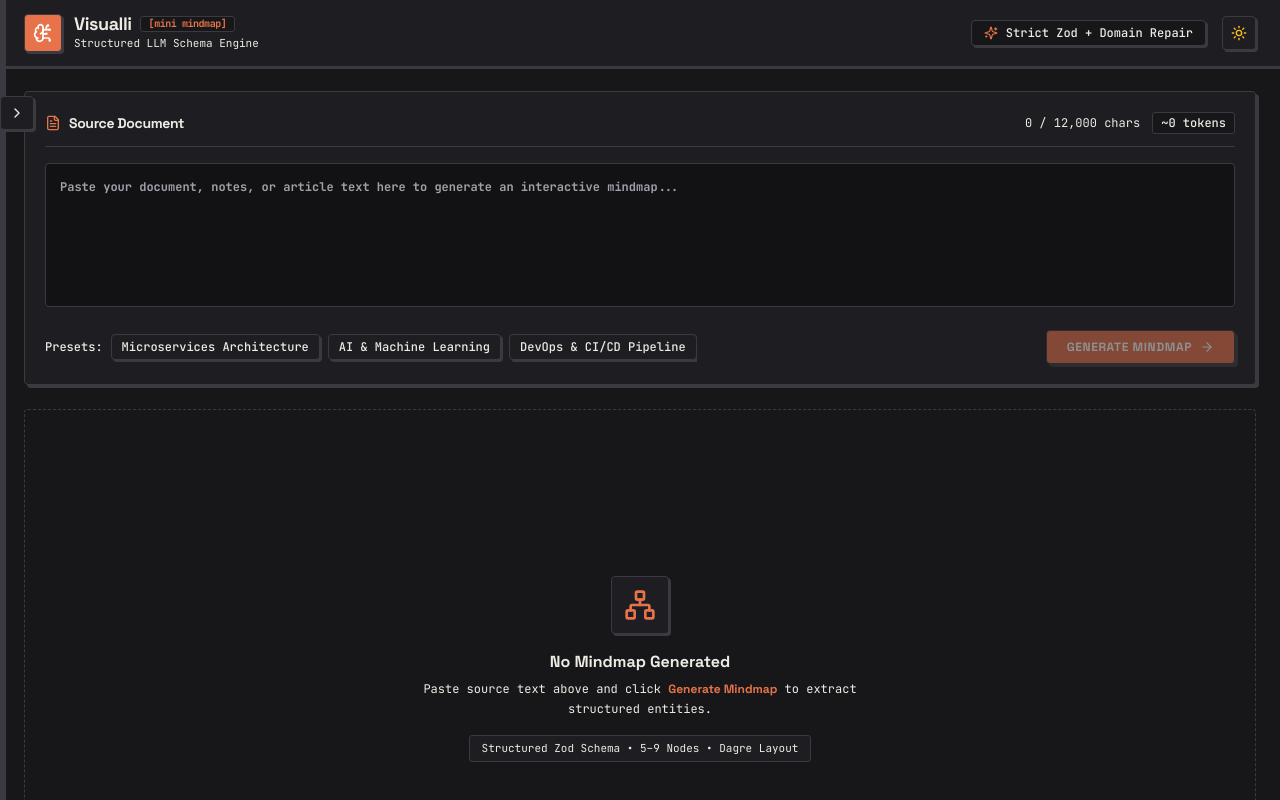
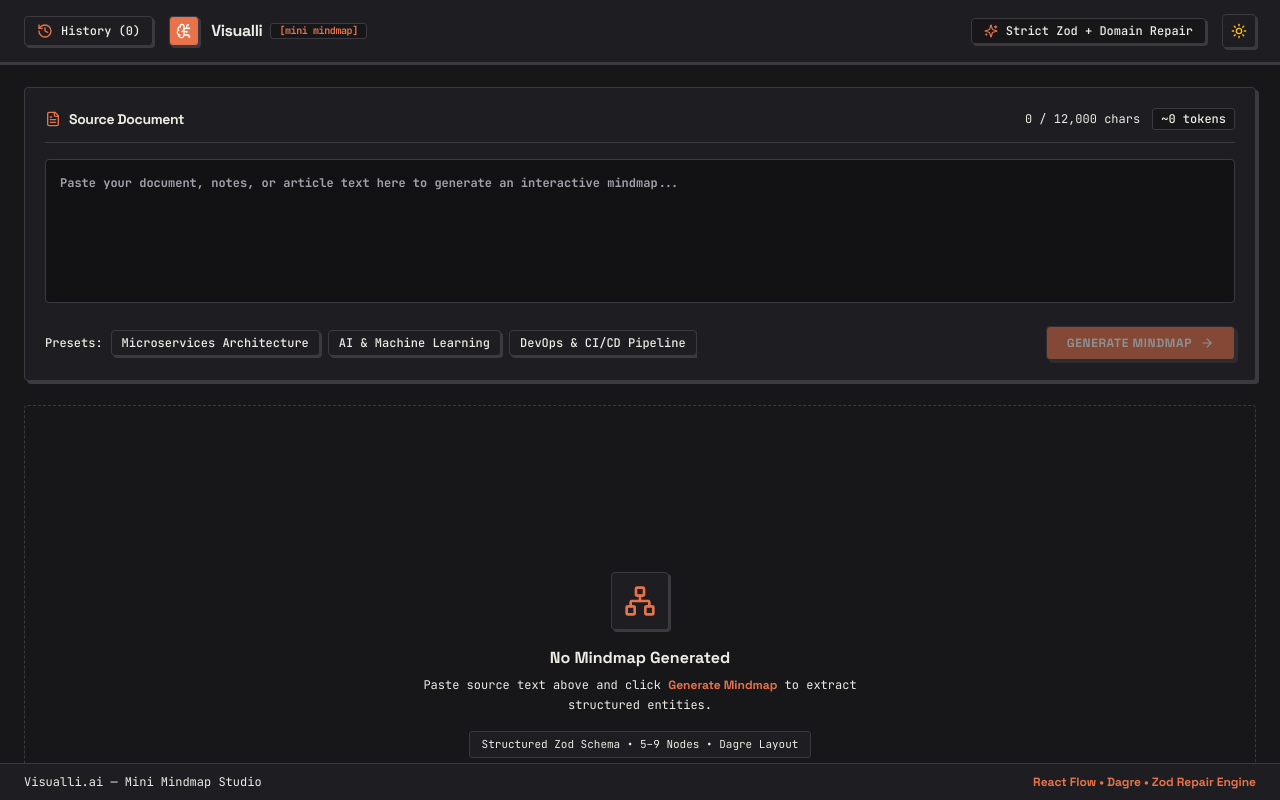
Before and after one commit to rizzit17/MindLoom, a React (Vite) app in the folder client/: page / in a window 1280 px wide. Shown: the top 800 px of the page. Built offline with nearby package versions, Linux system fonts and the light colour scheme; no server answers.

Commit message:
Refactor layout to dedicated Push Workspace with inline History Sidebar and header toggle button

```diff
--- a/client/src/App.tsx
+++ b/client/src/App.tsx
@@ -7,7 +7,7 @@
 import { SummaryPanel } from './components/SummaryPanel';
 import { HistorySidebar } from './components/HistorySidebar';
 import { Toast, ToastMessage } from './components/Toast';
-import { Sun, Moon, BrainCircuit, AlertTriangle, Sparkles } from 'lucide-react';
+import { Sun, Moon, BrainCircuit, AlertTriangle, Sparkles, History } from 'lucide-react';
 import axios from 'axios';
 
 const queryClient = new QueryClient({
@@ -130,30 +130,32 @@
   };
 
   return (
-    <div className="min-h-screen bg-bg text-ink flex flex-col font-mono selection:bg-accent selection:text-white">
+    <div className="min-h-screen h-screen bg-bg text-ink flex flex-col font-mono selection:bg-accent selection:text-white overflow-hidden">
       <Toast toast={toast} onDismiss={() => setToast(null)} />
 
-      <HistorySidebar
-        history={history}
-        selectedId={currentMindmap?.id || null}
-        isOpen={isHistoryOpen}
-        onToggle={() => setIsHistoryOpen((prev) => !prev)}
-        onSelectMindmap={handleSelectHistoryItem}
-      />
+      {/* Main Studio Header */}
+      <header className="sticky top-0 z-30 bg-surface border-b-[1.5px] border-border px-6 py-3.5 flex items-center justify-between shadow-[0_2px_0_var(--border)] flex-shrink-0">
+        <div className="flex items-center gap-4">
+          <button
+            onClick={() => setIsHistoryOpen((prev) => !prev)}
+            className={`studio-btn px-3 py-1.5 text-xs font-mono flex items-center gap-2 ${
+              isHistoryOpen ? 'bg-accent text-white border-border shadow-[2px_2px_0px_var(--border)]' : ''
+            }`}
+            title="Toggle Generation History Sidebar"
+          >
+            <History className={`w-4 h-4 ${isHistoryOpen ? 'text-white' : 'text-accent'}`} />
+            <span>History ({history.length})</span>
+          </button>
 
-      {/* Main Studio Header */}
-      <header className="sticky top-0 z-30 bg-surface border-b-[1.5px] border-border px-6 py-3.5 flex items-center justify-between shadow-[0_2px_0_var(--border)]">
           <div className="flex items-center gap-3">
-          <div className="p-2 bg-accent border-[1.5px] border-border text-white rounded-[4px] shadow-[2px_2px_0px_var(--border)]">
-            <BrainCircuit className="w-5 h-5 stroke-[2]" />
+            <div className="p-1.5 bg-accent border-[1.5px] border-border text-white rounded-[4px] shadow-[2px_2px_0px_var(--border)]">
+              <BrainCircuit className="w-4 h-4 stroke-[2]" />
             </div>
             <div>
-            <h1 className="text-lg font-display font-black tracking-tight text-ink flex items-center gap-2 leading-none">
+              <h1 className="text-base font-display font-black tracking-tight text-ink flex items-center gap-2 leading-none">
                 Visualli <span className="bg-bg border border-border text-[10px] font-mono font-medium px-2 py-0.5 rounded-[3px] text-accent font-semibold">[mini mindmap]</span>
               </h1>
-            <p className="text-[11px] font-mono text-ink/60 mt-0.5">
-              Structured LLM Schema Engine
-            </p>
+            </div>
           </div>
         </div>
 
@@ -173,8 +175,18 @@
         </div>
       </header>
 
-      {/* Content Container */}
-      <main className="flex-1 max-w-7xl w-full mx-auto p-6 flex flex-col gap-6">
+      {/* Main Split Layout Workspace */}
+      <div className="flex-1 flex w-full overflow-hidden">
+        <HistorySidebar
+          history={history}
+          selectedId={currentMindmap?.id || null}
+          isOpen={isHistoryOpen}
+          onToggle={() => setIsHistoryOpen(false)}
+          onSelectMindmap={handleSelectHistoryItem}
+        />
+
+        {/* Workspace Container (Shifts Right smoothly when Sidebar Opens) */}
+        <main className="flex-1 max-w-7xl w-full mx-auto p-6 flex flex-col gap-6 overflow-y-auto">
           <InputPanel
             onGenerate={(text) => generateMutation.mutate(text)}
             isLoading={generateMutation.isPending}
@@ -210,9 +222,10 @@
             )}
           </div>
         </main>
+      </div>
 
       {/* Studio Footer */}
-      <footer className="border-t-[1.5px] border-border bg-surface px-6 py-3 font-mono text-xs text-ink/60 flex items-center justify-between">
+      <footer className="border-t-[1.5px] border-border bg-surface px-6 py-2.5 font-mono text-xs text-ink/60 flex items-center justify-between flex-shrink-0">
         <span>Visualli.ai — Mini Mindmap Studio</span>
         <span className="text-accent font-medium font-display">React Flow • Dagre • Zod Repair Engine</span>
       </footer>
--- a/client/src/components/HistorySidebar.tsx
+++ b/client/src/components/HistorySidebar.tsx
@@ -1,5 +1,5 @@
 import React from 'react';
-import { History, ChevronLeft, ChevronRight, Clock, Network, X } from 'lucide-react';
+import { History, Clock, Network, X } from 'lucide-react';
 import { MindmapSummaryItem } from '@visualli/shared';
 
 interface HistorySidebarProps {
@@ -17,23 +17,10 @@
   onToggle,
   onSelectMindmap,
 }) => {
+  if (!isOpen) return null;
+
   return (
-    <>
-      {/* Backdrop overlay when history drawer is expanded */}
-      <div
-        onClick={onToggle}
-        className={`fixed inset-0 bg-black/50 z-40 transition-opacity duration-200 ${
-          isOpen ? 'opacity-100 pointer-events-auto' : 'opacity-0 pointer-events-none'
-        }`}
-      />
-
-      {/* Drawer Container */}
-      <div
-        className={`fixed top-0 left-0 bottom-0 z-50 transition-transform duration-200 flex ${
-          isOpen ? 'translate-x-0' : '-translate-x-full'
-        }`}
-      >
-        <div className="w-80 bg-surface border-r-[1.5px] border-border p-5 shadow-[6px_0px_0px_var(--border)] font-mono flex flex-col gap-4 h-full">
+    <aside className="w-80 h-full bg-surface border-r-[1.5px] border-border p-5 shadow-[2px_0px_0px_var(--border)] font-mono flex flex-col gap-4 flex-shrink-0">
       <div className="flex items-center justify-between pb-3 border-b border-border">
         <div className="flex items-center gap-2">
           <History className="w-4 h-4 text-accent" />
@@ -46,7 +33,7 @@
           <button
             onClick={onToggle}
             className="studio-btn p-1 text-ink"
-                title="Close History"
+            title="Close History Sidebar"
           >
             <X className="w-3.5 h-3.5" />
           </button>
@@ -69,10 +56,7 @@
             return (
               <button
                 key={item.id}
-                    onClick={() => {
-                      onSelectMindmap(item.id);
-                      onToggle(); // Close sidebar on selection
-                    }}
+                onClick={() => onSelectMindmap(item.id)}
                 className={`w-full p-3 border-[1.5px] border-border text-left font-mono transition-all rounded-[4px] flex flex-col gap-1 ${
                   isSelected
                     ? 'bg-accent-secondary text-white shadow-[2px_2px_0px_var(--border)] font-bold'
@@ -94,19 +78,6 @@
           })
         )}
       </div>
-        </div>
-
-        {/* Floating expand tab when collapsed */}
-        {!isOpen && (
-          <button
-            onClick={onToggle}
-            className="absolute left-full top-20 mt-4 studio-btn p-2 rounded-r-[4px] border-l-0 text-ink shadow-[3px_3px_0px_var(--border)]"
-            title="Expand History"
-          >
-            <ChevronRight className="w-4 h-4" />
-          </button>
-        )}
-      </div>
-    </>
+    </aside>
   );
 };
```
Also changed, not shown: 1 other file (tests, documents, lock files or other folders). Lines whose indentation alone changed are shown as unchanged.
